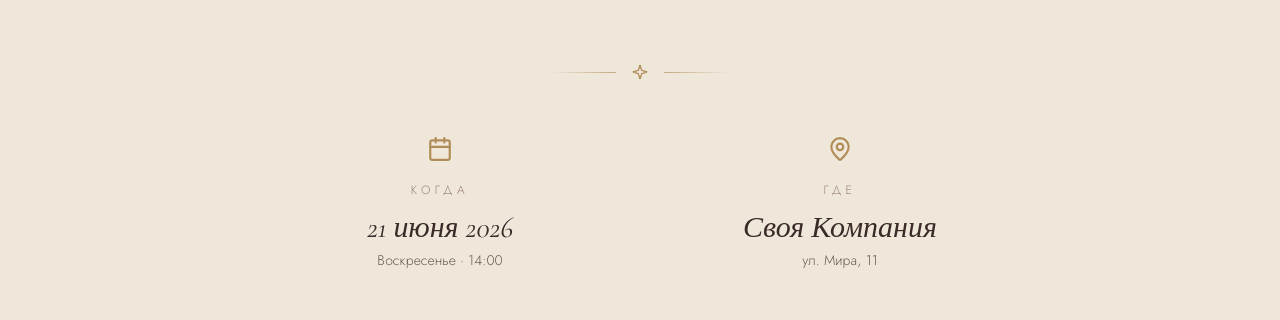
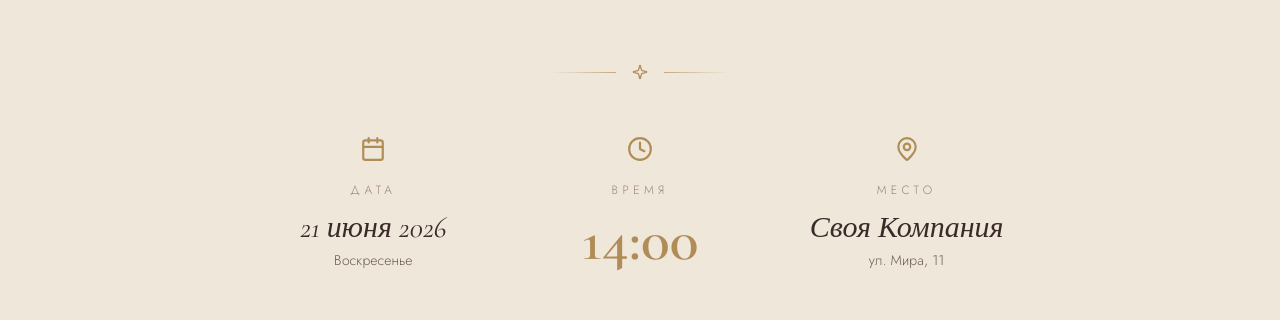
Before and after one commit to pr-poehali-dev/birthday-invitation-creation-3, a React (Vite) app: page / in a window 1280 px wide. Shown: the part 1160-1480 px from the top of the page. Built offline with nearby package versions, Linux system fonts and the light colour scheme.

Commit message:
Увеличить размер времени мероприятия

```diff
--- a/src/pages/Index.tsx
+++ b/src/pages/Index.tsx
@@ -226,19 +226,26 @@ const Index = () => {
           <div className="mb-14 flex justify-center">
             <Ornament />
           </div>
-          <div className="grid gap-12 text-center md:grid-cols-2 md:gap-8">
+          <div className="grid gap-12 text-center md:grid-cols-3 md:gap-8">
             <div>
               <Icon name="Calendar" size={26} className="mx-auto text-[#B08D57]" />
               <h3 className="mt-5 font-body text-xs font-light uppercase tracking-[0.35em] text-[#9A8478]">
-                Когда
+                Дата
               </h3>
               <p className="mt-3 font-heading text-3xl font-medium italic text-[#3A2A28]">21 июня 2026</p>
-              <p className="mt-1 font-body text-sm font-light text-[#6B5A52]">Воскресенье · 14:00</p>
+              <p className="mt-1 font-body text-sm font-light text-[#6B5A52]">Воскресенье</p>
+            </div>
+            <div>
+              <Icon name="Clock" size={26} className="mx-auto text-[#B08D57]" />
+              <h3 className="mt-5 font-body text-xs font-light uppercase tracking-[0.35em] text-[#9A8478]">
+                Время
+              </h3>
+              <p className="mt-3 font-display text-6xl font-semibold text-[#B08D57]">14:00</p>
             </div>
             <div>
               <Icon name="MapPin" size={26} className="mx-auto text-[#B08D57]" />
               <h3 className="mt-5 font-body text-xs font-light uppercase tracking-[0.35em] text-[#9A8478]">
-                Где
+                Место
               </h3>
               <p className="mt-3 font-heading text-3xl font-medium italic text-[#3A2A28]">Своя Компания</p>
               <p className="mt-1 font-body text-sm font-light text-[#6B5A52]">ул. Мира, 11</p>
```
